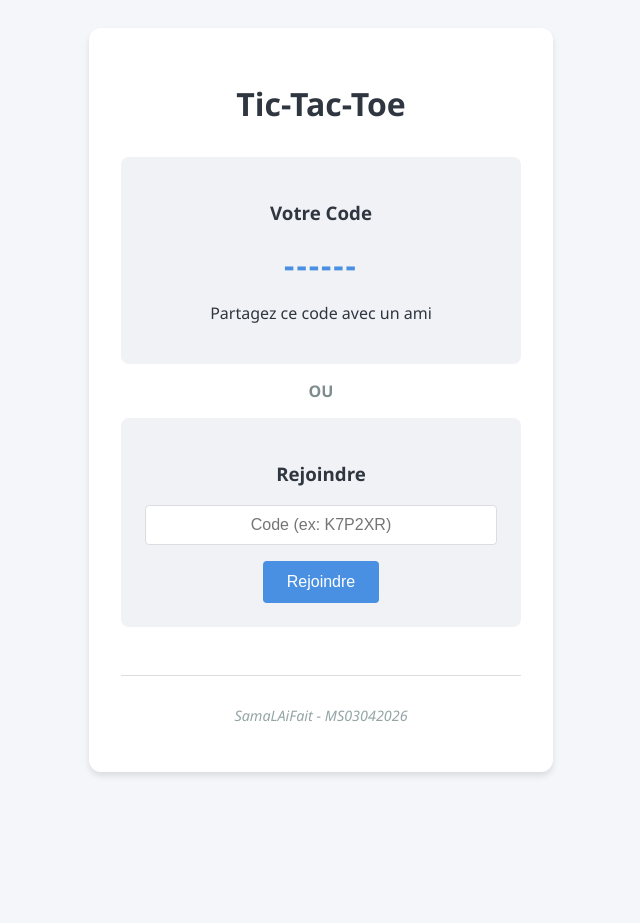
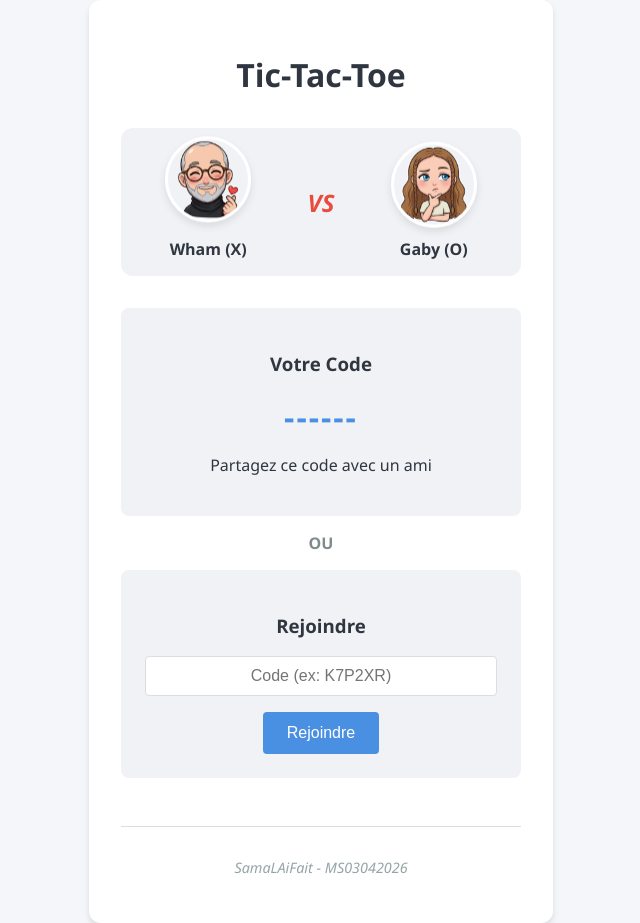
Before and after one commit to Mathieu-8a/TicTacToe, a website: page src/client/index.html in a window 1280 px wide. Shown: the whole page, without its empty margins (319-959 px from the left). Before the commit the page ends 800 px from the top, so only its background shows below. Drawn offline with Linux system fonts and the light colour scheme.

Commit message:
feat(client): add visual player indicators with floating animation to lobby
Introduce decorative images for players "Wham (X)" and "Gaby (O)" in the lobby screen. The images are randomly assigned using the existing `getRandomImage` function and feature a floating animation to enhance visual appeal. The layout uses a flex container to display the players facing each other with a "VS" separator.

```diff
--- a/src/client/app.js
+++ b/src/client/app.js
@@ -37,6 +37,12 @@ const currentTurnEl = document.getElementById('current-turn');
 const cells = document.querySelectorAll('.cell');
 const gameMessage = document.getElementById('game-message');
 const rematchBtn = document.getElementById('rematch-btn');
+const decoWham = document.getElementById('deco-wham');
+const decoGaby = document.getElementById('deco-gaby');
+
+// Initialiser les images du lobby
+if (decoWham) decoWham.src = getRandomImage('X');
+if (decoGaby) decoGaby.src = getRandomImage('O');
 
 socket.onmessage = (event) => {
     const data = JSON.parse(event.data);
--- a/src/client/index.html
+++ b/src/client/index.html
@@ -11,6 +11,18 @@
         <h1>Tic-Tac-Toe</h1>
 
         <div id="lobby" class="state">
+            <div class="vs-container">
+                <div class="vs-player">
+                    <img id="deco-wham" src="" alt="Wham" class="deco-img">
+                    <span>Wham (X)</span>
+                </div>
+                <div class="vs-text">VS</div>
+                <div class="vs-player">
+                    <img id="deco-gaby" src="" alt="Gaby" class="deco-img">
+                    <span>Gaby (O)</span>
+                </div>
+            </div>
+
             <div class="card">
                 <h3>Votre Code</h3>
                 <div id="my-code" class="code-display">------</div>
--- a/src/client/style.css
+++ b/src/client/style.css
@@ -34,6 +34,50 @@ h1 { margin-bottom: 2rem; }
 .hidden { display: none; }
 
 /* Lobby */
+.vs-container {
+    display: flex;
+    justify-content: space-around;
+    align-items: center;
+    margin-bottom: 2rem;
+    background: #f1f2f6;
+    padding: 1rem;
+    border-radius: 12px;
+}
+
+.vs-player {
+    display: flex;
+    flex-direction: column;
+    align-items: center;
+    font-weight: bold;
+}
+
+.vs-text {
+    font-size: 1.5rem;
+    font-weight: 900;
+    color: #e74c3c;
+    font-style: italic;
+}
+
+.deco-img {
+    width: 80px;
+    height: 80px;
+    object-fit: contain;
+    border-radius: 50%;
+    margin-bottom: 0.5rem;
+    border: 3px solid white;
+    box-shadow: 0 4px 8px rgba(0,0,0,0.1);
+    animation: float 3s ease-in-out infinite;
+}
+
+.vs-player:nth-child(3) .deco-img {
+    animation-delay: 1.5s;
+}
+
+@keyframes float {
+    0%, 100% { transform: translateY(0); }
+    50% { transform: translateY(-10px); }
+}
+
 .card {
     background: #f1f2f6;
     padding: 1.5rem;
```
